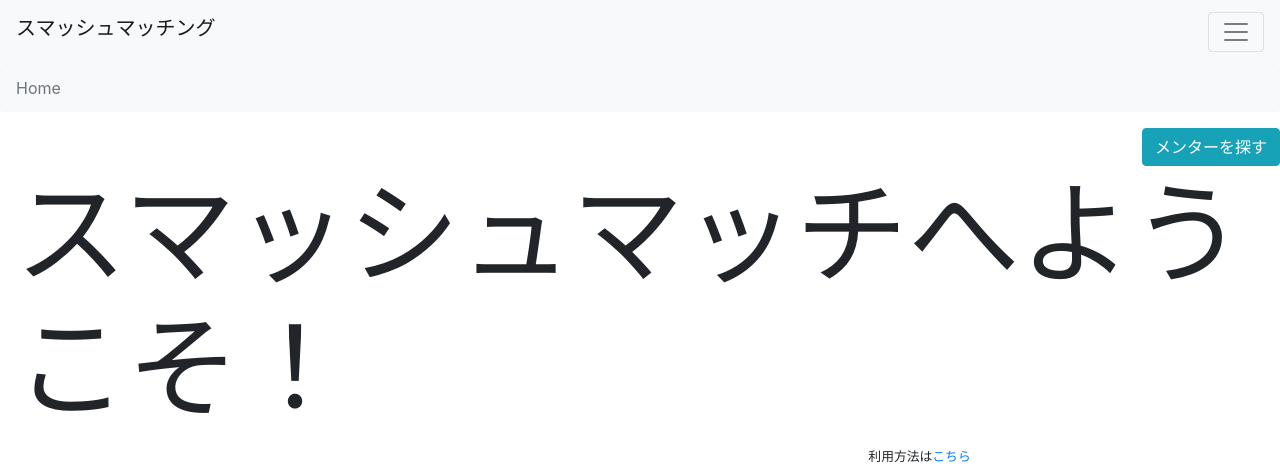
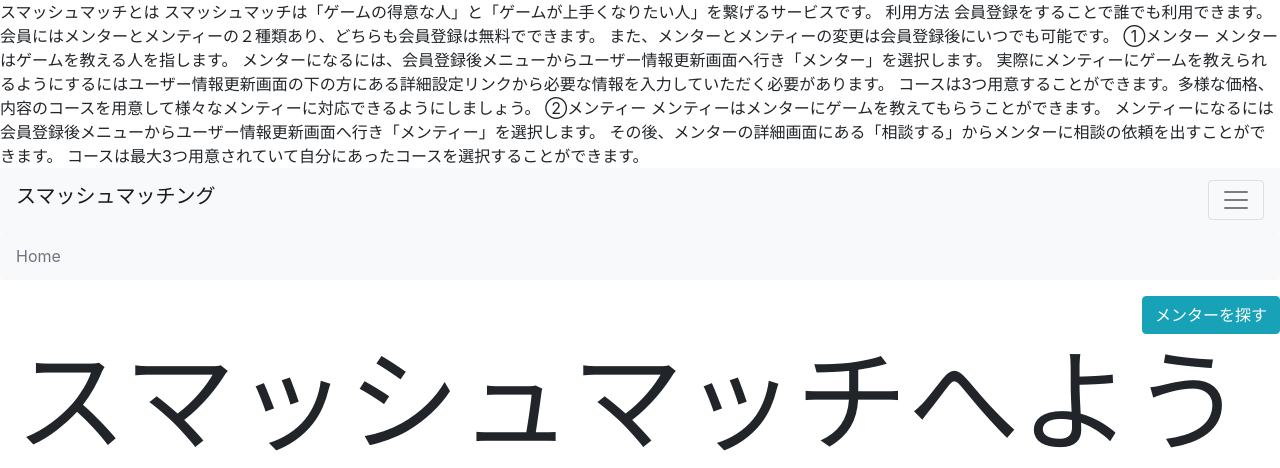
Before and after one commit to taro1025/sb.com, a Django app: page / in a window 1280 px wide; the page is wider, and only the part inside the window is pictured. Shown: the top 468 px of that part. Run offline with Django 3.2, Linux system fonts and the light colour scheme; data that the repository does not hold is empty; some libraries are stand-ins or nearby versions.

Commit message:
add discription

```diff
--- a/match/models.py
+++ b/match/models.py
@@ -70,7 +70,7 @@
 
     MENTER = (
         (1, 'メンター'),
-        (2, '弟子'),
+        (2, 'メンティー'),
     )
 
 
--- a/match/templates/match/base.html
+++ b/match/templates/match/base.html
@@ -10,7 +10,28 @@
 
 
       <title>スマッシュマッチ</title>
+      <description>
+スマッシュマッチとは
 
+スマッシュマッチは「ゲームの得意な人」と「ゲームが上手くなりたい人」を繋げるサービスです。
+利用方法
+
+会員登録をすることで誰でも利用できます。会員にはメンターとメンティーの２種類あり、どちらも会員登録は無料でできます。 また、メンターとメンティーの変更は会員登録後にいつでも可能です。
+①メンター
+
+メンターはゲームを教える人を指します。
+
+メンターになるには、会員登録後メニューからユーザー情報更新画面へ行き「メンター」を選択します。 実際にメンティーにゲームを教えられるようにするにはユーザー情報更新画面の下の方にある詳細設定リンクから必要な情報を入力していただく必要があります。
+
+コースは3つ用意することができます。多様な価格、内容のコースを用意して様々なメンティーに対応できるようにしましょう。
+②メンティー
+
+メンティーはメンターにゲームを教えてもらうことができます。
+
+メンティーになるには会員登録後メニューからユーザー情報更新画面へ行き「メンティー」を選択します。 その後、メンターの詳細画面にある「相談する」からメンターに相談の依頼を出すことができます。
+
+コースは最大3つ用意されていて自分にあったコースを選択することができます。
+</description>
         <!-- viewport meta -->
 
         <meta name="viewport" content="width=device-width, initial-scale=1, shrink-to-fit=no">
--- a/match/templates/match/menber_detail.html
+++ b/match/templates/match/menber_detail.html
@@ -34,7 +34,7 @@
         <tr>
           <th>教えてもらう</th>
           <td>
-              {% if user.is_authenticated and menber_detail.busy == False and menber_detail.pk != user.pk %}
+              {% if user.is_authenticated and  menber_detail.pk != user.pk and menber_detail.menter == 1 and menber_detail.busy == False %}
                 <a href="{% url 'match:message_list' menber_detail.pk %}">相談ページ</a>
               {% endif %}
               {% if user.is_authenticated == False %}
--- a/match/templates/match/menber_list.html
+++ b/match/templates/match/menber_list.html
@@ -50,6 +50,7 @@
 
 
   {% for men in users %}
+  {% if men.menter == 1 %}
 
 <div class="row">
   <div class="media">
@@ -60,7 +61,7 @@
   </div>
  </div>
 </div>
-
+{% endif %}
 {% endfor %}
 </div>
 
--- a/match/templates/match/user_detail.html
+++ b/match/templates/match/user_detail.html
@@ -45,7 +45,7 @@
             <td>{{user.my_profile}}</td>
         </tr>
         <tr>
-            <th>メンターor弟子</th>
+            <th>メンターorメンティー</th>
             <td>{{ user.menter }}</td>
         </tr>
         {% if user.menter == 1 %}
```
